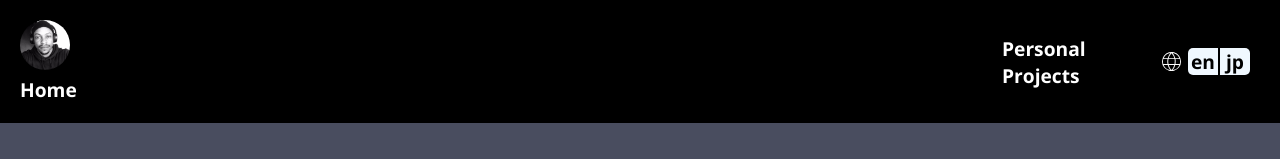
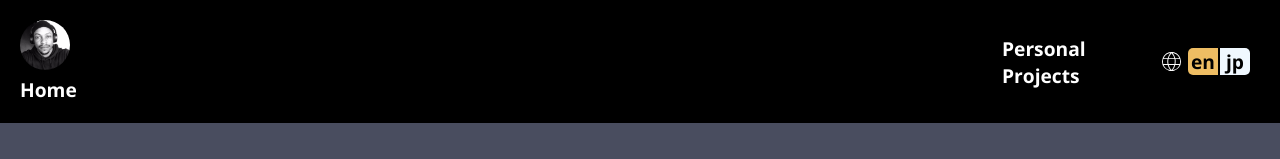
Before and after one commit to GerryKanz/MyPortFolio, a Next.js app: page /en in a window 1280 px wide. In both pictures the pointer is over the element "en". Shown: the top 159 px of the page. Built offline with nearby package versions, Linux system fonts and the light colour scheme.

Commit message:
v1.1.11 Beta

```diff
--- a/app/[locale]/languageSwitcher.module.css
+++ b/app/[locale]/languageSwitcher.module.css
@@ -8,6 +8,14 @@
     align-items: center;
     gap: 5px;
 }
+
+/* .language *:first-child {
+    transition: 0.5s ease-in-out;
+}
+
+.language:hover>*:first-child {
+    transform: rotate(90deg);
+} */
 
 .globeIcon {
     font-size: larger;
@@ -23,6 +31,12 @@
     color: black;
     width: 30px;
     text-align: center;
+    transition: 0.4s ease;
+}
+
+.selectOption:hover {
+    background-color: rgb(238, 189, 99);
+    cursor: pointer;
 }
 
 .selectOption:first-child {
--- a/app/[locale]/langugeSwitcher.tsx
+++ b/app/[locale]/langugeSwitcher.tsx
@@ -28,6 +28,7 @@ export default function LangSwitcher() {
         <>
             <div className={styles.language}>
                 <CiGlobe className={styles.globeIcon} />
+
                 <div className={styles.selectContainer}>
                     {languages.map((lang, index) => (
                         <p className={styles.selectOption} onClick={() => handleOnClick(lang)} key={index}>{lang}</p>
```
